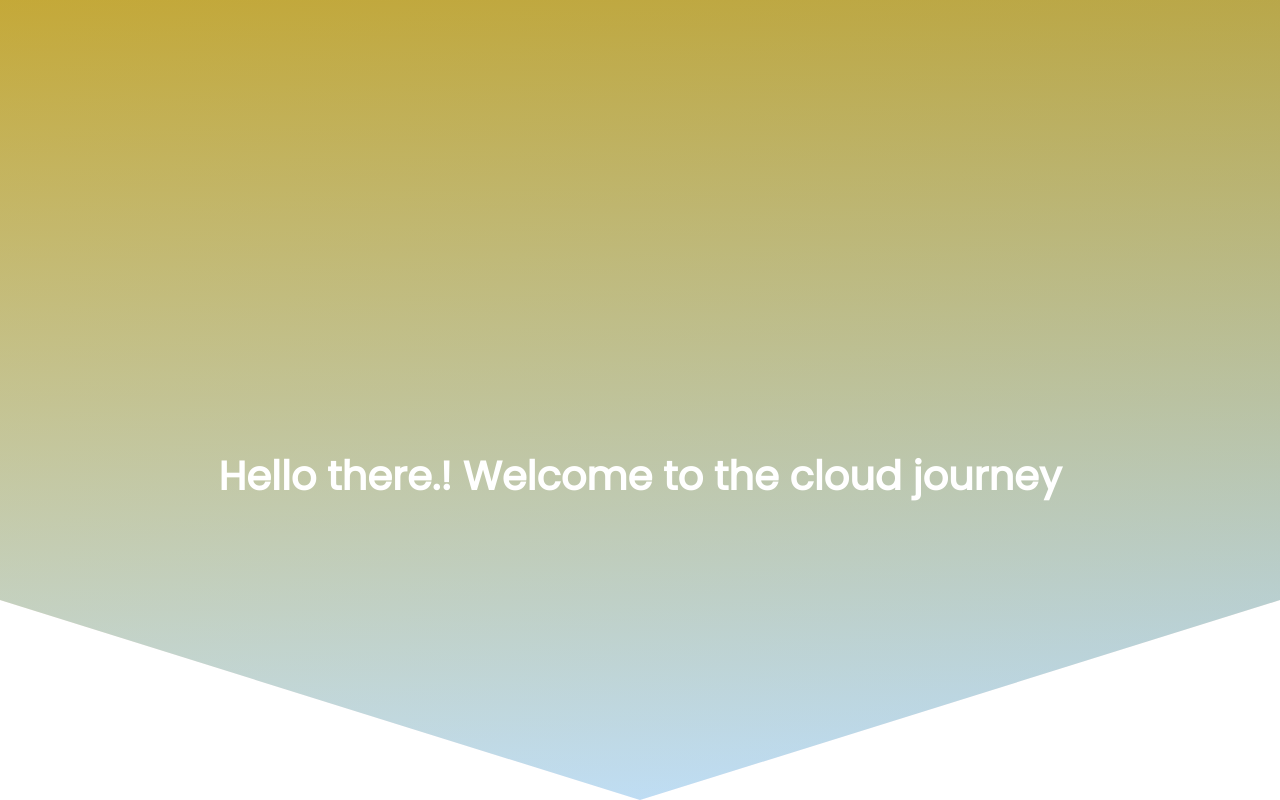
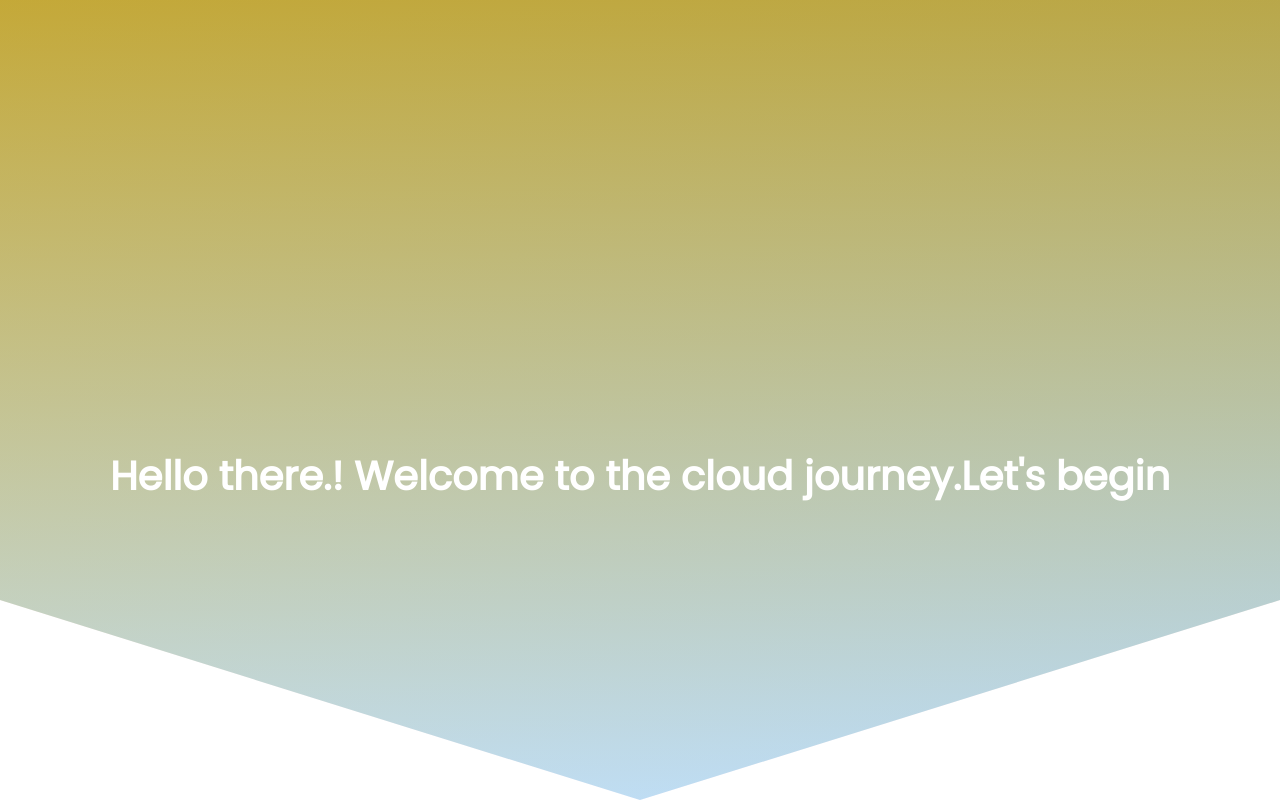
Before and after one commit to poojan1812/Jenkins, a plain HTML site: page index.html in a window 1280 px wide. Drawn offline with nearby package versions, Linux system fonts and the light colour scheme.

Commit message:
quick fix

```diff
--- a/index.html
+++ b/index.html
@@ -59,7 +59,7 @@
 
             <section class="header-section">
                 <div class="center-div">
-                    <h1 class="font-weight-bold">Hello there.! Welcome to the cloud journey</h1>
+                    <h1 class="font-weight-bold">Hello there.! Welcome to the cloud journey.Let's begin</h1>
                 </div>
             </section>
         </div>
```
